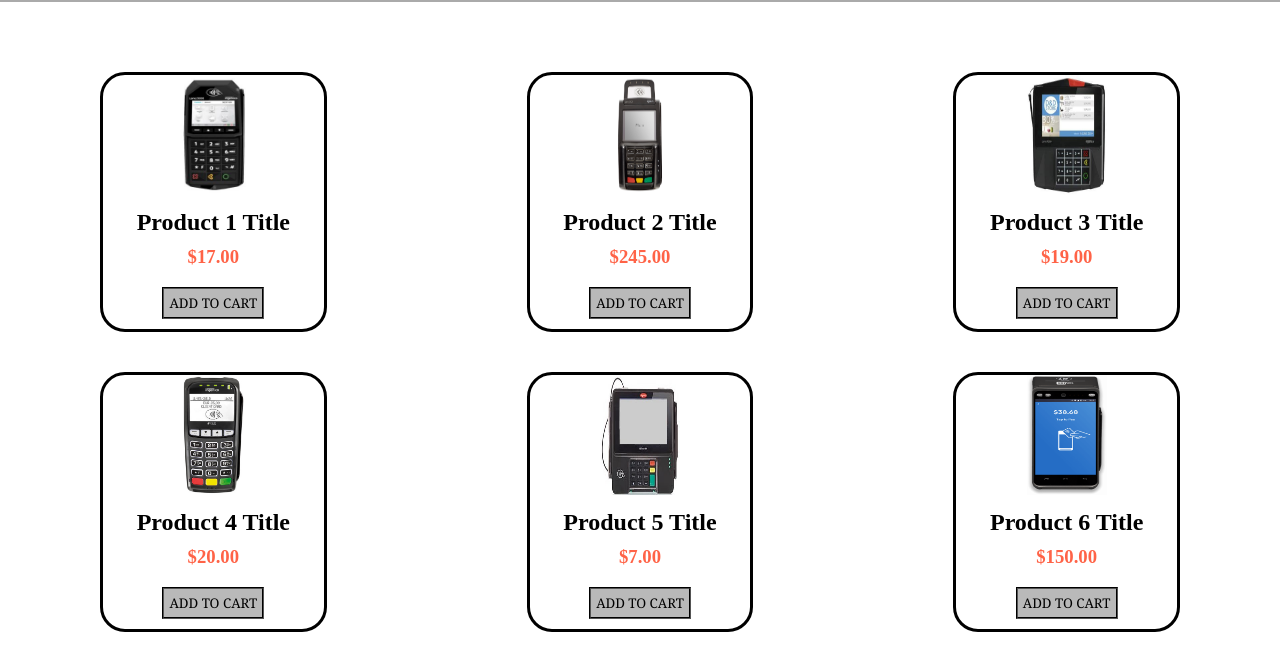
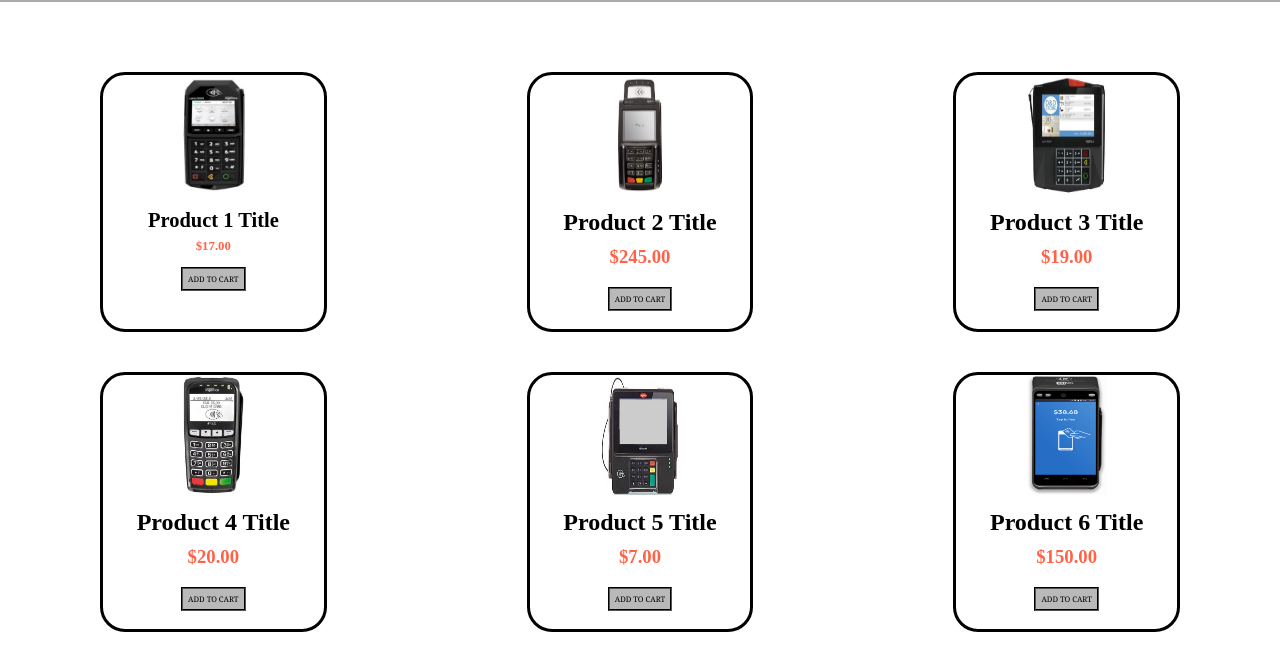
Before and after one commit to vzemaitis/namu_darbai-3.2, a plain HTML site: page index.html in a window 1280 px wide. Shown: the part 33-704 px from the top of the page. Drawn offline with Linux system fonts and the light colour scheme.

```diff
--- a/styles.css
+++ b/styles.css
@@ -62,11 +62,13 @@ nav ul {
 
 .produktas1 h2 {
     margin-top: 10px;
+    font-size: 1.6vw;
 }
 
 .produktas1 h3 {
     margin-top: -10px;
     color: tomato;
+    font-size: 1vw;
 }
 
 .produktas1 img {
@@ -196,5 +198,6 @@ button {
     background-color: rgb(185, 185, 185);
     border-style: groove;
     padding: 5px;
-    font-family: Georgia, 'Times New Roman', Times, serif
+    font-family: Georgia, 'Times New Roman', Times, serif;
+    font-size: 0.6vw;
 }
```
